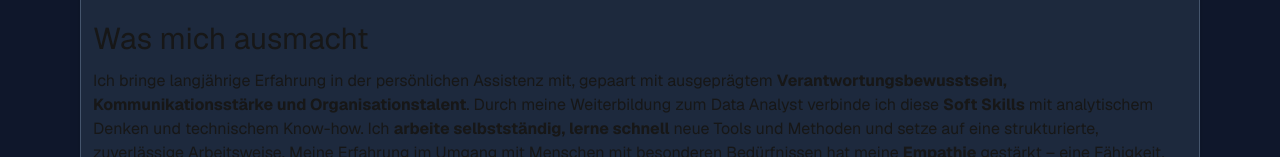
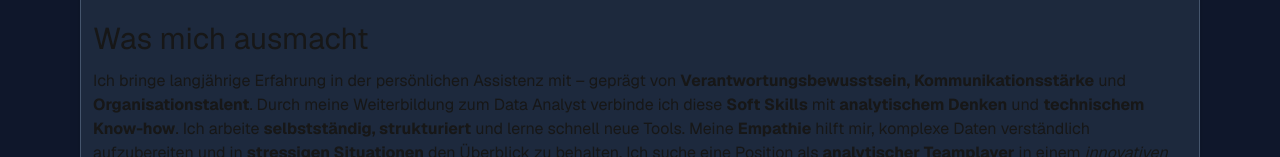
Before and after one commit to Ameroras/Bewerbung_neu, a Next.js app: page / in a window 1280 px wide. Shown: the part 643-800 px from the top of the page. Built offline with nearby package versions, Linux system fonts and the light colour scheme.

Commit message:
Herotext gekürzt
.

```diff
--- a/components/Hero.tsx
+++ b/components/Hero.tsx
@@ -138,26 +138,17 @@ export const Hero = () => {
                 <p className="text-3xl py-3">Was mich ausmacht</p>
                 <p>
                     Ich bringe langjährige Erfahrung in der persönlichen
-                    Assistenz mit, gepaart mit ausgeprägtem{" "}
-                    <b>
-                        Verantwortungsbewusstsein, Kommunikationsstärke und
-                        Organisationstalent
-                    </b>
-                    . Durch meine Weiterbildung zum Data Analyst verbinde ich
-                    diese <b>Soft Skills</b> mit analytischem Denken und
-                    technischem Know-how. Ich{" "}
-                    <b>arbeite selbstständig, lerne schnell</b> neue Tools und
-                    Methoden und setze auf eine strukturierte, zuverlässige
-                    Arbeitsweise. Meine Erfahrung im Umgang mit Menschen mit
-                    besonderen Bedürfnissen hat meine <b>Empathie</b> gestärkt –
-                    eine Fähigkeit, die ich auch nutze, um komplexe Daten
-                    verständlich aufzubereiten. In stressigen Situationen
-                    behalte ich den Überblick und finde{" "}
-                    <b>zielorientierte Lösungen</b>. Ich suche eine Position, in
-                    der ich mich als{" "}
-                    <b>kommunikativer, analytischer Teamplayer</b>{" "}
-                    weiterentwickeln kann – idealerweise in einem innovativen
-                    Umfeld, das persönliche Entwicklung fördert.
+                    Assistenz mit – geprägt von{" "}
+                    <b>Verantwortungsbewusstsein, Kommunikationsstärke</b> und{" "}
+                    <b>Organisationstalent</b>. Durch meine Weiterbildung zum
+                    Data Analyst verbinde ich diese <b>Soft Skills</b> mit{" "}
+                    <b>analytischem Denken</b> und <b>technischem Know-how</b>.
+                    Ich arbeite <b>selbstständig, strukturiert</b> und lerne
+                    schnell neue Tools. Meine <b>Empathie</b> hilft mir,
+                    komplexe Daten verständlich aufzubereiten und in{" "}
+                    <b>stressigen Situationen</b> den Überblick zu behalten. Ich
+                    suche eine Position als <b>analytischer Teamplayer</b> in
+                    einem <i>innovativen Umfeld mit Entwicklungspotenzial</i>.
                 </p>
             </div>
         </div>
```
